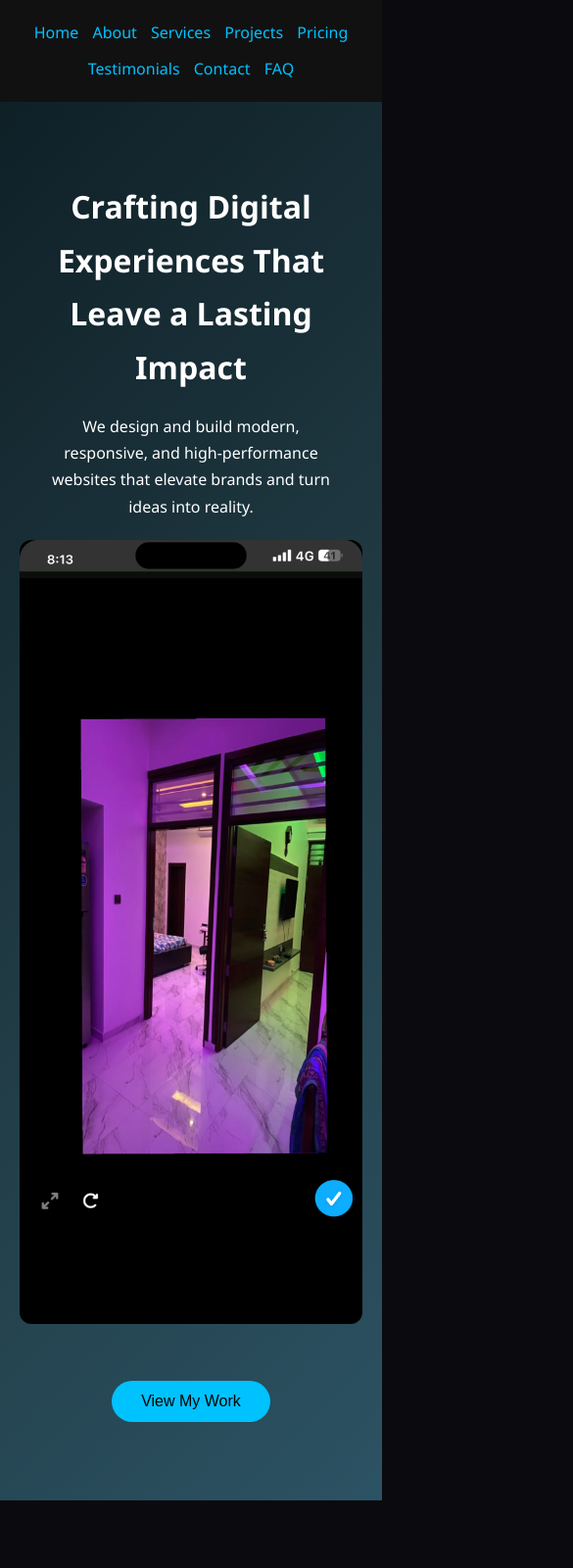
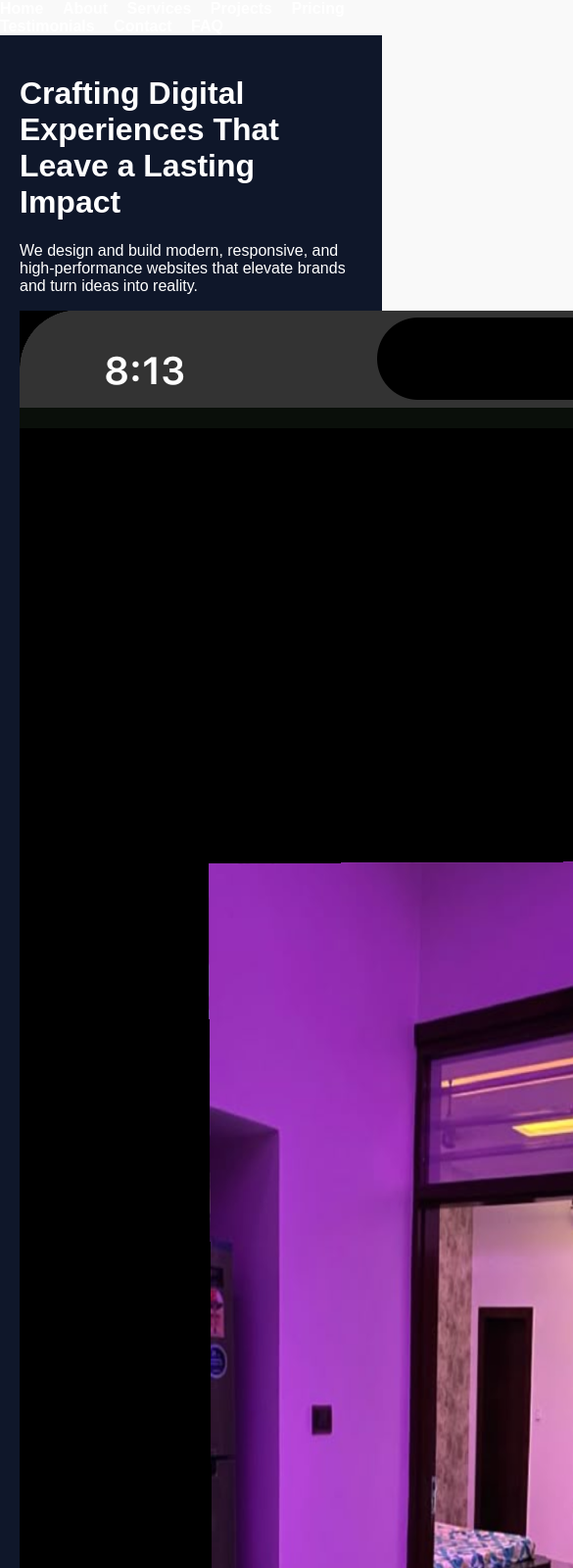
Before and after one commit to nuel-web-tech/Digital-Dreamweavers, a plain HTML site: page index.html in a window 390 px wide. Shown: the top 1600 px of the page at 98% size, 585 px wide, since content can reach past the window. Drawn offline with Linux system fonts and the light colour scheme; files whose address does not match are found by name.

Commit message:
Update style.css

```diff
--- a/assets/CSS/style.css
+++ b/assets/CSS/style.css
@@ -1,135 +1,36 @@
-/* RESET */
-* {
+body {
   margin: 0;
-  padding: 0;
-  box-sizing: border-box;
+  font-family: Arial, sans-serif;
+  background: #f9f9f9;
+  color: #222;
 }
 
-/* GLOBAL */
-body {
-  font-family: 'Segoe UI', Tahoma, sans-serif;
-  background-color: #0b0b0f;
-  color: #ffffff;
-  line-height: 1.7;
-}
-
-a {
-  color: #00c2ff;
-  text-decoration: none;
-}
-
-img {
-  max-width: 100%;
-  border-radius: 12px;
-  margin: 20px 0;
-}
-
-/* NAVBAR */
-nav {
-  background: #111;
-  padding: 15px 20px;
-  text-align: center;
-  position: sticky;
-  top: 0;
+header {
+  padding: 20px;
+  background: #0f172a;
+  color: white;
 }
 
 nav a {
-  margin: 0 10px;
-  font-weight: 500;
+  color: white;
+  margin-right: 15px;
+  text-decoration: none;
+  font-weight: bold;
 }
 
-nav a:hover {
-  color: #ffffff;
-}
-
-/* HEADER / HERO */
-header {
+.hero {
   padding: 80px 20px;
-  text-align: center;
-  background: linear-gradient(135deg, #0f2027, #203a43, #2c5364);
-}
-
-header h1 {
-  font-size: 2.5rem;
-  margin-bottom: 20px;
-}
-
-header p {
-  max-width: 700px;
-  margin: auto;
-  opacity: 0.9;
-}
-
-/* BUTTON */
-button {
-  background: #00c2ff;
-  border: none;
-  padding: 12px 30px;
-  margin-top: 30px;
-  border-radius: 30px;
-  color: #000;
-  font-size: 16px;
-  cursor: pointer;
-}
-
-button:hover {
-  background: #00a6d6;
-}
-
-/* SECTIONS */
-h2 {
-  text-align: center;
-  margin: 60px 0 20px;
-  font-size: 2rem;
-}
-
-h3 {
-  margin-top: 20px;
-}
-
-p {
-  max-width: 800px;
-  margin: 10px auto;
-  padding: 0 20px;
-}
-
-/* LISTS */
-ul {
-  max-width: 600px;
-  margin: 20px auto;
-}
-
-li {
-  margin-bottom: 10px;
-}
-
-/* CARDS (SERVICES / PRICING) */
-.card {
-  background: #16161d;
-  padding: 25px;
-  margin: 20px;
-  border-radius: 16px;
   text-align: center;
 }
 
-/* FOOTER */
-footer {
-  background: #08080c;
-  padding: 30px;
-  text-align: center;
-  margin-top: 80px;
-  font-size: 14px;
-  opacity: 0.7;
+.hero h1 {
+  font-size: 2.5rem;
 }
 
-/* RESPONSIVE */
-@media (max-width: 768px) {
-  header h1 {
-    font-size: 2rem;
-  }
-
-  nav a {
-    display: inline-block;
-    margin: 5px;
-  }
-  }
+button {
+  padding: 12px 20px;
+  background: #2563eb;
+  color: white;
+  border: none;
+  border-radius: 6px;
+}
```
